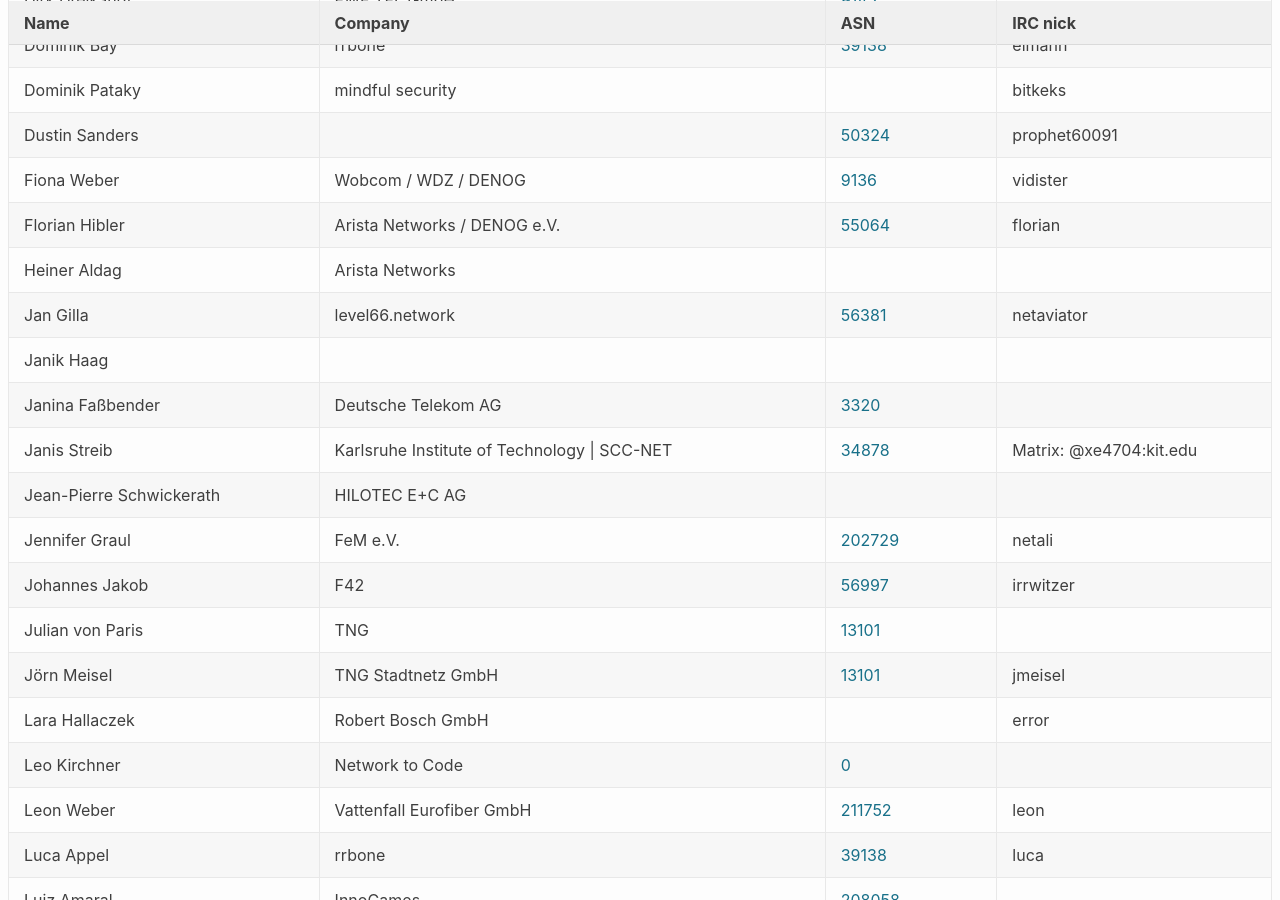
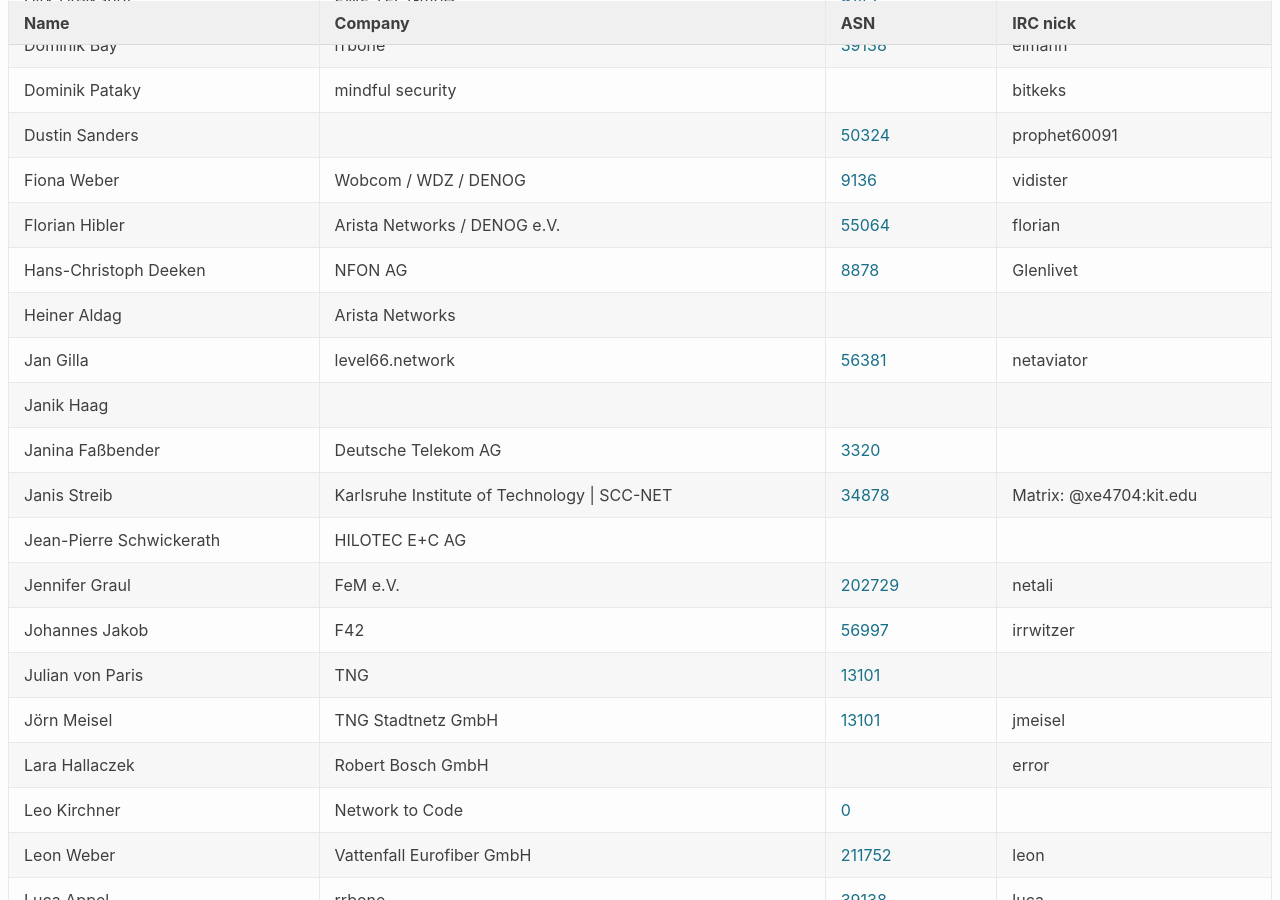
Before and after one commit to denog/pretix-attendeelist, a Jekyll site: the page built from denog15/index.md, in a window 1280 px wide and 900 px high, scrolled down 1009 px. Built offline with Jekyll 4.4.1, drawn with Linux system fonts in a browser that asks for light colours; some of the changed text lies outside the part shown.

Commit message:
Latest data: Tue Aug 15 10:10:14 UTC 2023

```diff
--- a/_data/attendees_denog15_onsite.json
+++ b/_data/attendees_denog15_onsite.json
@@ -142,6 +142,12 @@
     "company": "Arista Networks / DENOG e.V.",
     "irc": "florian",
     "asn": "55064"
+  },
+  {
+    "name": "Hans-Christoph Deeken",
+    "company": "NFON AG",
+    "irc": "Glenlivet",
+    "asn": "8878"
   },
   {
     "name": "Heiner Aldag",
@@ -336,6 +342,12 @@
     "asn": "20940.63949"
   },
   {
+    "name": "Patrick Hurrelmann",
+    "company": "NFON AG",
+    "irc": null,
+    "asn": "8878"
+  },
+  {
     "name": "Peter Davies",
     "company": "ISC",
     "irc": null,
```
